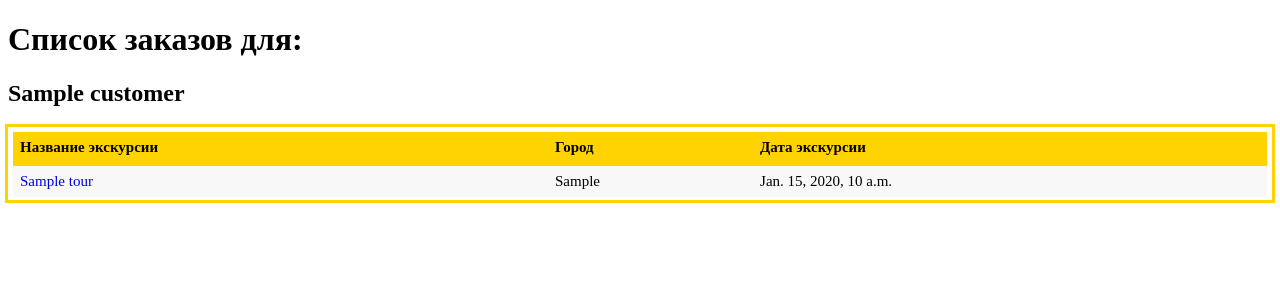
After one commit to tyques/authorsExcursions_Django, a Django app: template templates/search.html in a window 1280 px wide. The commit adds this page. Shown: the top 300 px of the page. Run offline with Django 5.2, Linux system fonts and the light colour scheme; the template is opened without the code that fills it: most values are stand-ins (such as "Sample title", 1, 10 or a date in 2020).

Commit message:
start lab12-13

```diff
--- a/authorsExcursions/urls.py
+++ b/authorsExcursions/urls.py
@@ -1,10 +1,11 @@
 from django.urls import path
 
-from authorsExcursions.views import HomePageView, UsersListView, TourListView, TourDetailView
+from authorsExcursions.views import HomePageView, UsersListView, TourListView, TourDetailView, SearchView
 
 urlpatterns = [
     path('', HomePageView.as_view(), name='home'),
     path('users', UsersListView.as_view(), name='users'),
     path('tours', TourListView.as_view(), name='tours'),
     path('tours/<int:pk>', TourDetailView.as_view(), name='tour_detail'),
+    path('search', SearchView.as_view(), name='search'),
 ]
--- /dev/null
+++ b/templates/search.html
@@ -0,0 +1,30 @@
+<!DOCTYPE html>
+{% load static %}
+<html lang="en">
+<head>
+    <meta charset="UTF-8">
+    <title>Поиск экскурсий'</title>
+    <link rel="stylesheet" href="{% static 'css/style.css' %}"/>
+</head>
+<body>
+<h1>Список заказов для:</h1>
+<h2>{{ list_of_all_tours.0.customer }}</h2>
+<table>
+    <tr>
+        <th>Название экскурсии</th>
+        <th>Город</th>
+        <th>Дата экскурсии</th>
+    </tr>
+    {% for tour in list_of_all_tours %}
+    <tr>
+        <td>
+            <a href="{% url 'tour_detail' tour.excID %}">
+                {{ tour.excName }}</a>
+        </td>
+        <td>{{ tour.excCity }}</td>
+        <td>{{ tour.excDate }}</td>
+    </tr>
+    {% endfor %}
+</table>
+</body>
+</html>
--- a/templates/tours.html
+++ b/templates/tours.html
@@ -7,6 +7,10 @@
     <link rel="stylesheet" href="{% static 'css/style.css' %}">
 </head>
 <body>
+<form action="{% url 'search' %}" method="GET">
+    <input name="q" type="text" placeholder="Город...">
+</form>
+</form>
 <h1>Список всех экскурсий:</h1>
 <table>
     <tr>
```
Also changed, not shown: authorsExcursions/views.py (+12 -1 lines).
